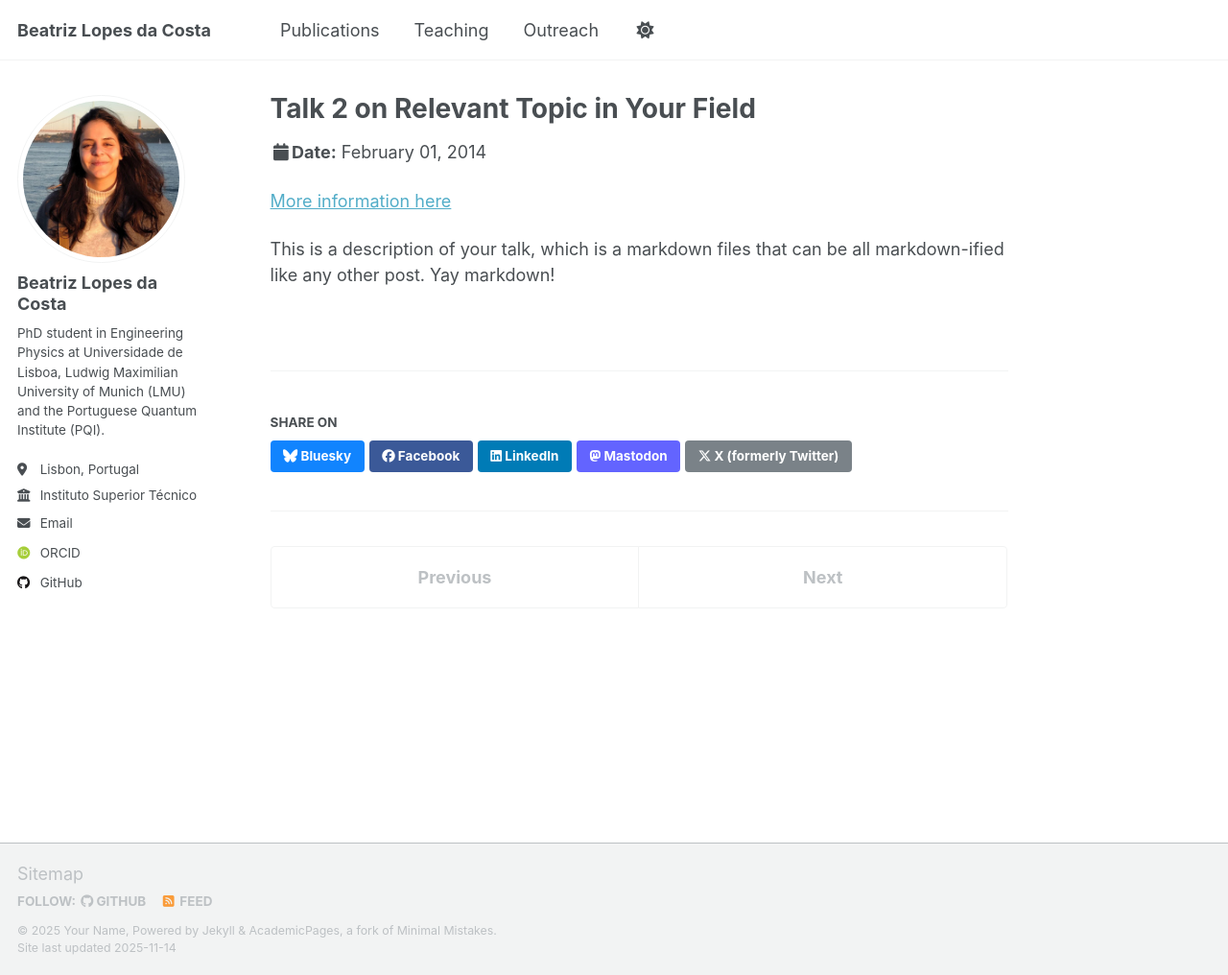
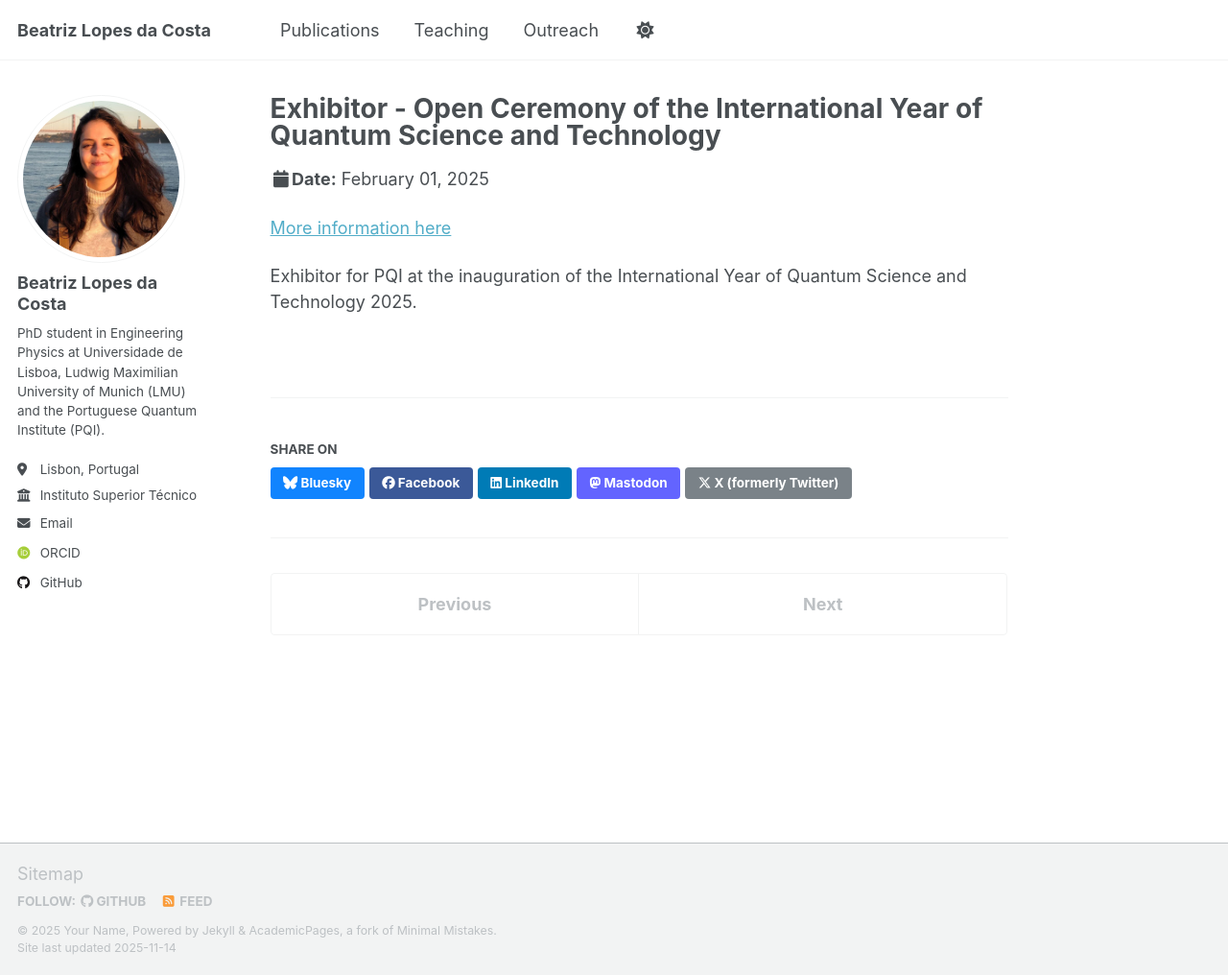
Before and after one commit to beatriz-costa00/beatriz-costa00.github.io, a Jekyll site: the page built from _talks/2014-02-01-talk-2.md, in a window 1280 px wide and 1016 px high. Shown: the whole window at 96% size. Built offline with Jekyll 4.4.1, drawn with Linux system fonts in a browser that asks for light colours; some web fonts are replaced; a script that is not in the unit is left out.

Commit message:
Update 2014-02-01-talk-2.md

```diff
--- a/_talks/2014-02-01-talk-2.md
+++ b/_talks/2014-02-01-talk-2.md
@@ -1,13 +1,13 @@
 ---
-title: "Talk 2 on Relevant Topic in Your Field"
+title: "Exhibitor - Open Ceremony of the International Year of Quantum Science and Technology"
 collection: talks
 type: "Talk"
 permalink: /talks/2014-02-01-talk-2
-venue: "London School of Testing"
-date: 2014-02-01
-location: "London, UK"
+venue: "UNESCO Headquarters"
+date: 2025-02-01
+location: "Paris, France"
 ---
 
-[More information here](http://example2.com)
+[More information here](https://www.unesco.org/en/articles/opening-ceremony-international-year-quantum-science-and-technology)
 
-This is a description of your talk, which is a markdown files that can be all markdown-ified like any other post. Yay markdown!
+Exhibitor for PQI at the inauguration of the International Year of Quantum Science and Technology 2025.
```
